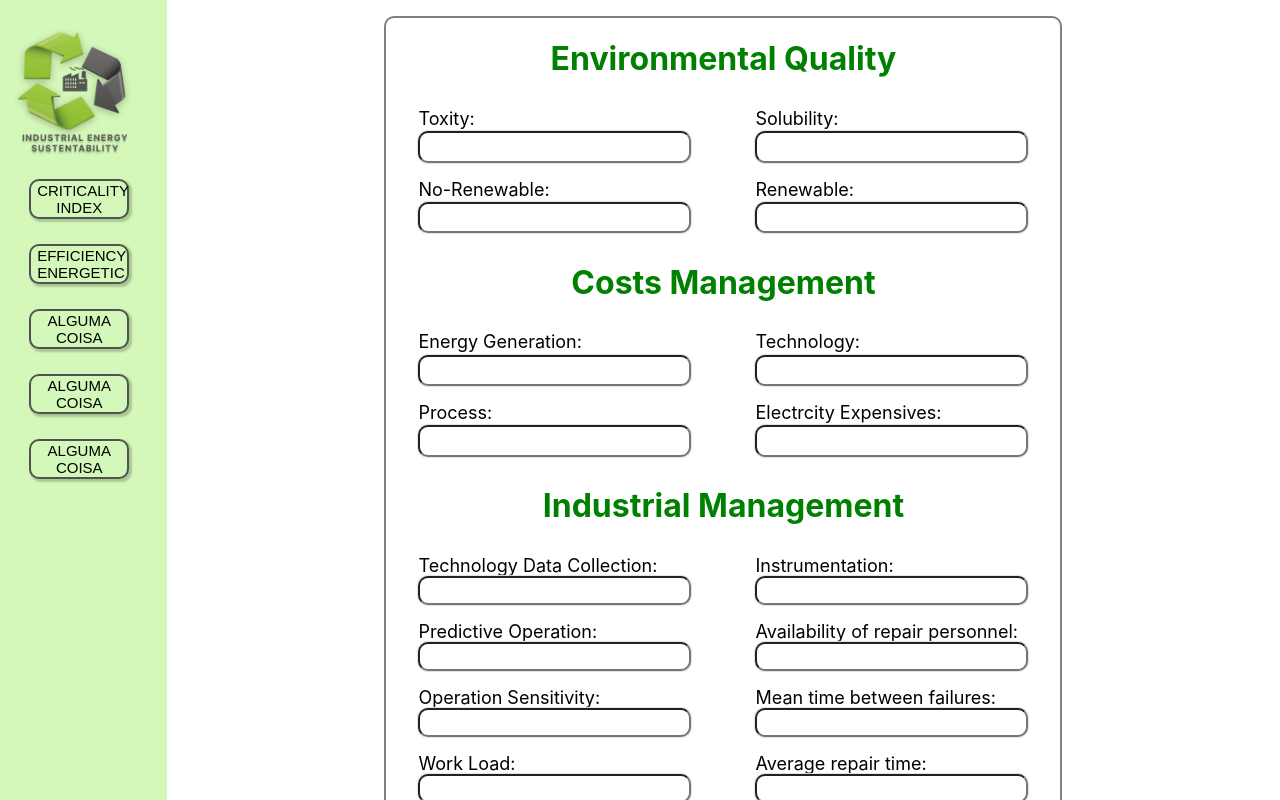
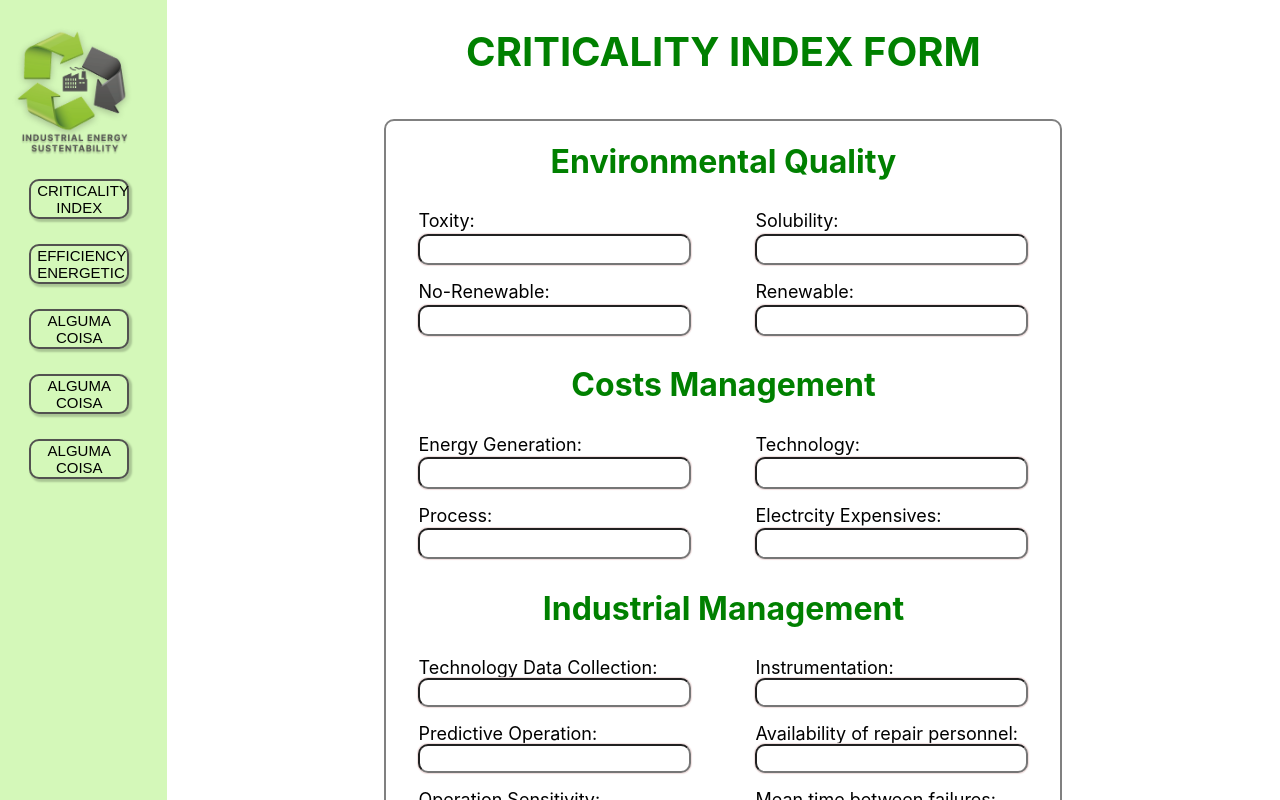
Before and after one commit to brunafalcucci/IC-UNIFAL, a React (Create React App) app in the folder front/: page / in a window 1280 px wide. Shown: the top 800 px of the page. Built offline with nearby package versions, Linux system fonts and the light colour scheme.

Commit message:
add title form

```diff
--- a/front/src/components/FormCalculo.jsx
+++ b/front/src/components/FormCalculo.jsx
@@ -29,7 +29,7 @@ function Formulario() {
 
   const handleSubmit = (event) => {
     event.preventDefault();
-    axios.post(`/api/CriticalityIndex/InsertCriticalityIndex ,
+    axios.post(`/api/CriticalityIndex/InsertCriticalityIndex,
       Availability of repair personnel: ${availabilityOfRepairPersonnel}\n
       Operation Sensitivity: ${operationSensitivity}\n
       Work Load: ${workLoad}\n
@@ -59,10 +59,10 @@ function Formulario() {
    <Main>
         <NavBar> </NavBar>
         <FormWrapper>
-
+        <TitleOut> CRITICALITY INDEX FORM </TitleOut>
     <form onSubmit={handleSubmit}>
         <WrapFormNav>
-        <WrapTotalForm>
+         <WrapTotalForm>
         <TitleForm> Environmental Quality </TitleForm>
         <WrapLabels>
 
@@ -252,4 +252,10 @@ button{
         place-content:center;
     `
 
+  const TitleOut  = styled.h1`
+  font-size: 40px;
+  color: green !important;
+ text-align: center;
+  `
+
 export default Formulario;
```
